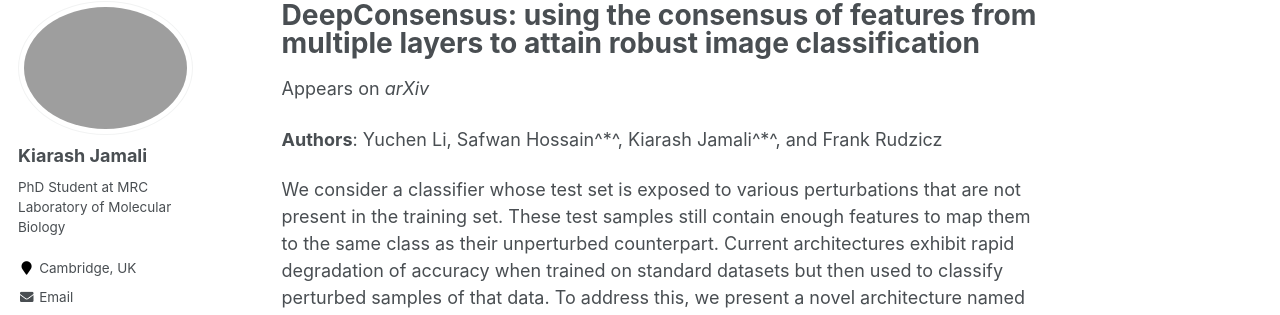
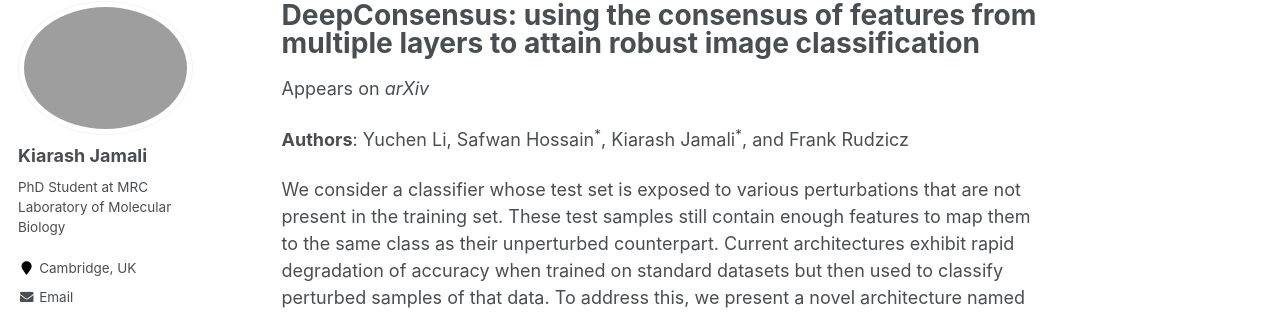
Before and after one commit to jamaliki/jamaliki.github.io, a Jekyll site: the page built from _publications/deep_consensus.md, in a window 1280 px wide and 1083 px high. Shown: the part 117-432 px from the top of the window. Built offline with Jekyll 4.4.1, drawn with Linux system fonts in a browser that asks for light colours.

```diff
--- a/_publications/deep_consensus.md
+++ b/_publications/deep_consensus.md
@@ -6,7 +6,7 @@ excerpt: ''
 date: 2018-12-02
 paperurl: 'https://arxiv.org/abs/1811.07266'
 ---
-**Authors**: Yuchen Li, Safwan Hossain^\*^, Kiarash Jamali^\*^, and Frank Rudzicz
+**Authors**: Yuchen Li, Safwan Hossain<sup>\*</sup>, Kiarash Jamali<sup>\*</sup>, and Frank Rudzicz
 
 We consider a classifier whose test set is exposed to various perturbations that are not present in the training set. These test samples still contain enough features to map them to the same class as their unperturbed counterpart. Current architectures exhibit rapid degradation of accuracy when trained on standard datasets but then used to classify perturbed samples of that data. To address this, we present a novel architecture named DeepConsensus that significantly improves generalization to these test-time perturbations. Our key insight is that deep neural networks should directly consider summaries of low and high level features when making classifications. Existing convolutional neural networks can be augmented with DeepConsensus, leading to improved resistance against large and small perturbations on MNIST, EMNIST, FashionMNIST, CIFAR10 and SVHN datasets.
 
```
